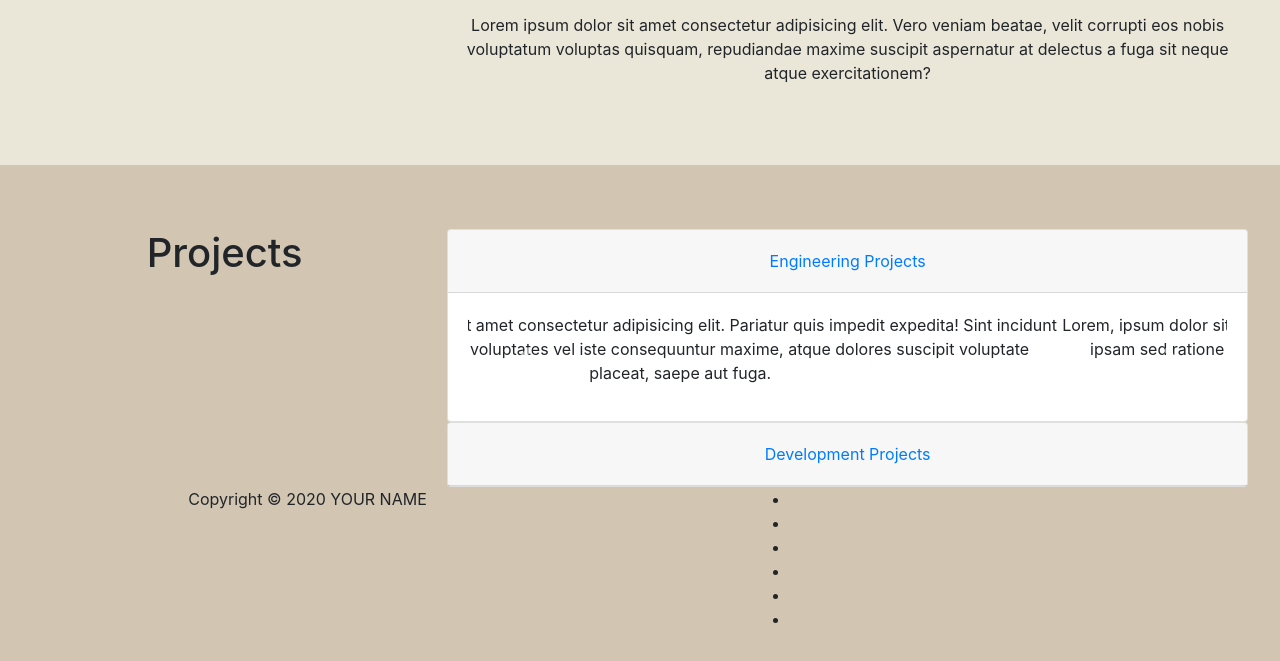
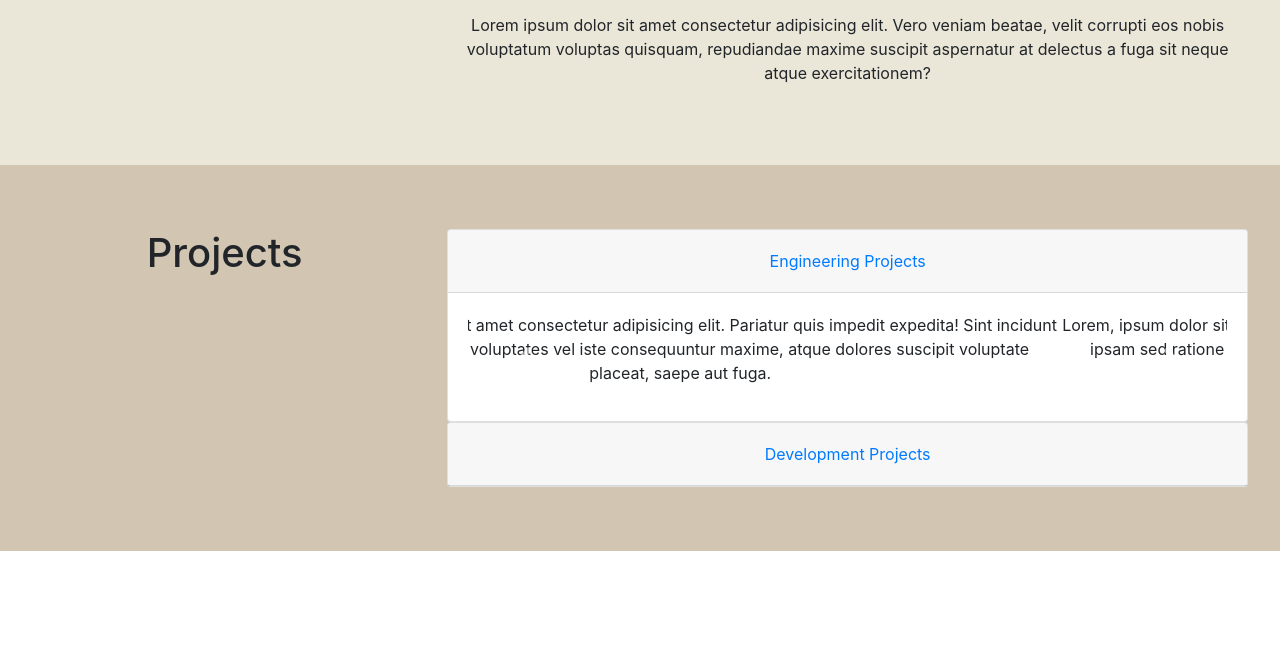
Before and after one commit to thisaramadawalage/personal, a plain HTML site: page index.html in a window 1280 px wide. Shown: the part 587-1248 px from the top of the page. After the commit the page ends 1138 px from the top, so only its background shows below. Drawn offline with nearby package versions, Linux system fonts and the light colour scheme.

Commit message:
Save unsaved edits from last code

```diff
--- a/index.html
+++ b/index.html
@@ -18,8 +18,6 @@
         integrity="sha384-Gn5384xqQ1aoWXA+058RXPxPg6fy4IWvTNh0E263XmFcJlSAwiGgFAW/dAiS6JXm" crossorigin="anonymous">
     <!-- Bootstrap 4 CDN -->
     <link rel="stylesheet" href="./css/styles.css">
-    <link rel="icon" href="favicon.ico" type="image/x-icon">
-    <!-- favicon link? -->
 </head>
 
 <body>
@@ -163,44 +161,7 @@
                 <input type="text">
                 <label for="">Your message</label>
                 <textarea name="message" id="" cols="30" rows="10"></textarea>
-            </div> --><footer>
-        <div class="container">
-            <div class="row">
-                <div class="col-sm-5 copyright">
-                    <p>
-                        Copyright &copy; 2020 YOUR NAME
-                    </p>
-                </div>
-                <div class="col-sm-2 top">
-                    <span id="to-top">
-                        <i class="fa fa-chevron-up" aria-hidden="true"></i>
-                    </span>
-                </div>
-                <div class="col-sm-5 social">
-                    <ul>
-                        <li>
-                            <a href="https://github.com/" target="_blank"><i class="fa fa-github" aria-hidden="true"></i></a>
-                        </li>
-                        <li>
-                            <a href="https://stackoverflow.com/" target="_blank"><i class="fa fa-stack-overflow" aria-hidden="true"></i></a>
-                        </li>
-                        <li>
-                            <a href="https://linkedin.com/" target="_blank"><i class="fa fa-linkedin" aria-hidden="true"></i></a>
-                        </li>
-                        <li>
-                            <a href="https://www.facebook.com/" target="_blank"><i class="fa fa-facebook" aria-hidden="true"></i></a>
-                        </li>
-                        <li>
-                            <a href="https://twitter.com/" target="_blank"><i class="fa fa-twitter" aria-hidden="true"></i></a>
-                        </li>
-                        <li>
-                            <a href="https://plus.google.com/" target="_blank"><i class="fa fa-google-plus" aria-hidden="true"></i></a>
-                        </li>
-                    </ul>
-                </div>
-            </div>
-        </div>
-    </footer>
+            </div> -->
             <!-- End of contact section -->
 
             <!-- <div class="socials container-fluid" id="socials">
```
